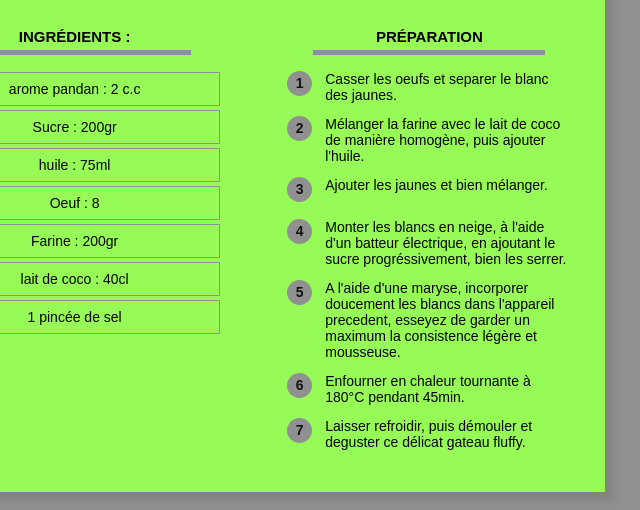
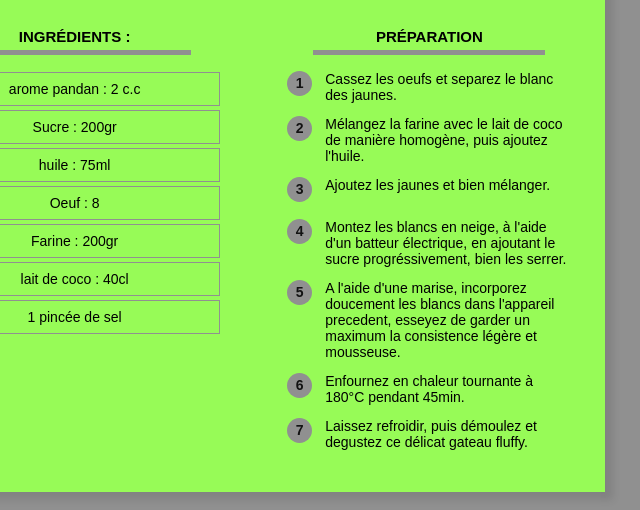
Before and after one commit to YLgraphiste3D/pandanrecette, a plain HTML site: page index.html in a window 1280 px wide. Shown: the part 932-1442 px from the top of the page, 388-1028 px from the left. Drawn offline with Linux system fonts and the light colour scheme.

Commit message:
Update index.html

```diff
--- a/index.html
+++ b/index.html
@@ -55,13 +55,13 @@
                 <h2> Préparation </h2>
 
                 <table class= "preparation">
-                    <tr><td><p class="numero">1</p></td><td class="preparation_etape">Casser les oeufs et separer le blanc des jaunes.</td></tr>
-                    <tr><td><p class="numero">2</p></td><td class="preparation_etape">Mélanger la farine avec le lait de coco de manière homogène, puis ajouter l'huile.</td></tr>
-                    <tr><td><p class="numero">3</p></td><td class="preparation_etape">Ajouter les jaunes et bien mélanger.</td></tr>
-                    <tr><td><p class="numero">4</p></td><td class="preparation_etape">Monter les blancs en neige, à l'aide d'un batteur électrique, en ajoutant le sucre progréssivement, bien les serrer.</td></tr>
-                    <tr><td><p class="numero">5</p></td><td class="preparation_etape">A l'aide d'une maryse, incorporer doucement les blancs dans l'appareil precedent, esseyez de garder un maximum la consistence légère et mousseuse.</td></tr>
-                    <tr><td><p class="numero">6</p></td><td class="preparation_etape">Enfourner en chaleur tournante à 180°C pendant 45min.</td></tr>
-                    <tr><td><p class="numero">7</p></td><td class="preparation_etape">Laisser refroidir, puis démouler et deguster ce délicat gateau fluffy.</td></tr>
+                    <tr><td><p class="numero">1</p></td><td class="preparation_etape">Cassez les oeufs et separez le blanc des jaunes.</td></tr>
+                    <tr><td><p class="numero">2</p></td><td class="preparation_etape">Mélangez la farine avec le lait de coco de manière homogène, puis ajoutez l'huile.</td></tr>
+                    <tr><td><p class="numero">3</p></td><td class="preparation_etape">Ajoutez les jaunes et bien mélanger.</td></tr>
+                    <tr><td><p class="numero">4</p></td><td class="preparation_etape">Montez les blancs en neige, à l'aide d'un batteur électrique, en ajoutant le sucre progréssivement, bien les serrer.</td></tr>
+                    <tr><td><p class="numero">5</p></td><td class="preparation_etape">A l'aide d'une marise, incorporez doucement les blancs dans l'appareil precedent, esseyez de garder un maximum la consistence légère et mousseuse.</td></tr>
+                    <tr><td><p class="numero">6</p></td><td class="preparation_etape">Enfournez en chaleur tournante à 180°C pendant 45min.</td></tr>
+                    <tr><td><p class="numero">7</p></td><td class="preparation_etape">Laissez refroidir, puis démoulez et degustez ce délicat gateau fluffy.</td></tr>
                 </table>
 
             </div>
```
